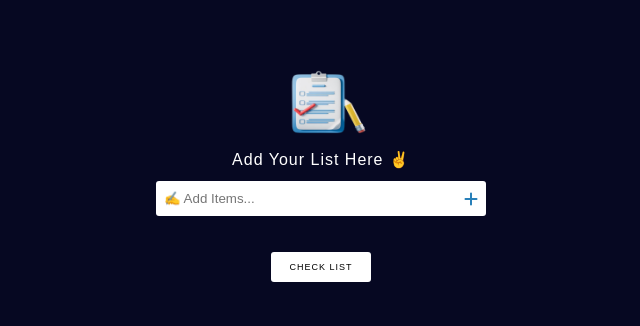
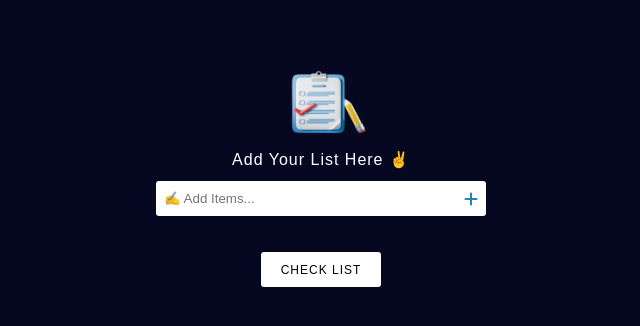
Before and after one commit to muktinathrajbanshi/ReactJsTodoList, a React (Create React App) app: page / in a window 1280 px wide. Shown: the top 326 px of the page, without its empty margins (319-959 px from the left). Built offline with nearby package versions, Linux system fonts and the light colour scheme.

Commit message:
wow new style of css in TodoList

```diff
--- a/src/App.css
+++ b/src/App.css
@@ -144,13 +144,24 @@ figcaption {
 }
 
 .showItems .btn.effect-04 {
-  width: 100px;
-  height: 30px;
+  position: relative;
+  width: 120px;
+  height: 35px;
   background: #fff;
   color: black;
+  font-size: 12px;
+  font-weight: 500;
+  letter-spacing: 1px;
+}
+
+.btn.effect-04::after {
+  content: attr(data-sm-link-text);
+  position: absolute;
+  color: #fff;
+  opacity: 0;
+  transition: opacity 0.3s ease;
   font-size: 9px;
-  font-weight: 300;
-  letter-spacing: 1px;
+  white-space: nowrap;
 }
 
 .btn span {
@@ -163,26 +174,28 @@ figcaption {
   -o-transition: transform 0.3s ease;
 }
 
-.btn::after {
-  content: attr(data-sm-link-text);
-  position: absolute;
-  top: 50%;
-  left: 50%;
-  transform: translate(-50%, -50%) scale(0);
+.btn.effect-04:hover {
+  background-color: #3c40c6;
   color: #fff;
-  transition: transform 0.3s ease;
-  white-space: nowrap;
-  pointer-events: none;
+  cursor: pointer;
+  transition: background-color 0.3s ease;
+  -webkit-transition: background-color 0.3s ease;
+  -moz-transition: background-color 0.3s ease;
+  -ms-transition: background-color 0.3s ease;
+  -o-transition: background-color 0.3s ease;
 }
 
 .btn.effect-04:hover span {
-  transform: scale(0);
+  opacity: 0;
 }
 
 .btn.effect-04:hover::after {
-  transform: translate(-50%, -50%) scale(1);
+  font-size: 12px;
+  opacity: 1;
+  text-transform: uppercase;
+  transition: opacity 0.3s ease;
+  -webkit-transition: opacity 0.3s ease;
+  -moz-transition: opacity 0.3s ease;
+  -ms-transition: opacity 0.3s ease;
+  -o-transition: opacity 0.3s ease;
 }
-
-/* .showItems .btn:hover {
-  background-color: #3c40c6;
-} */
```
